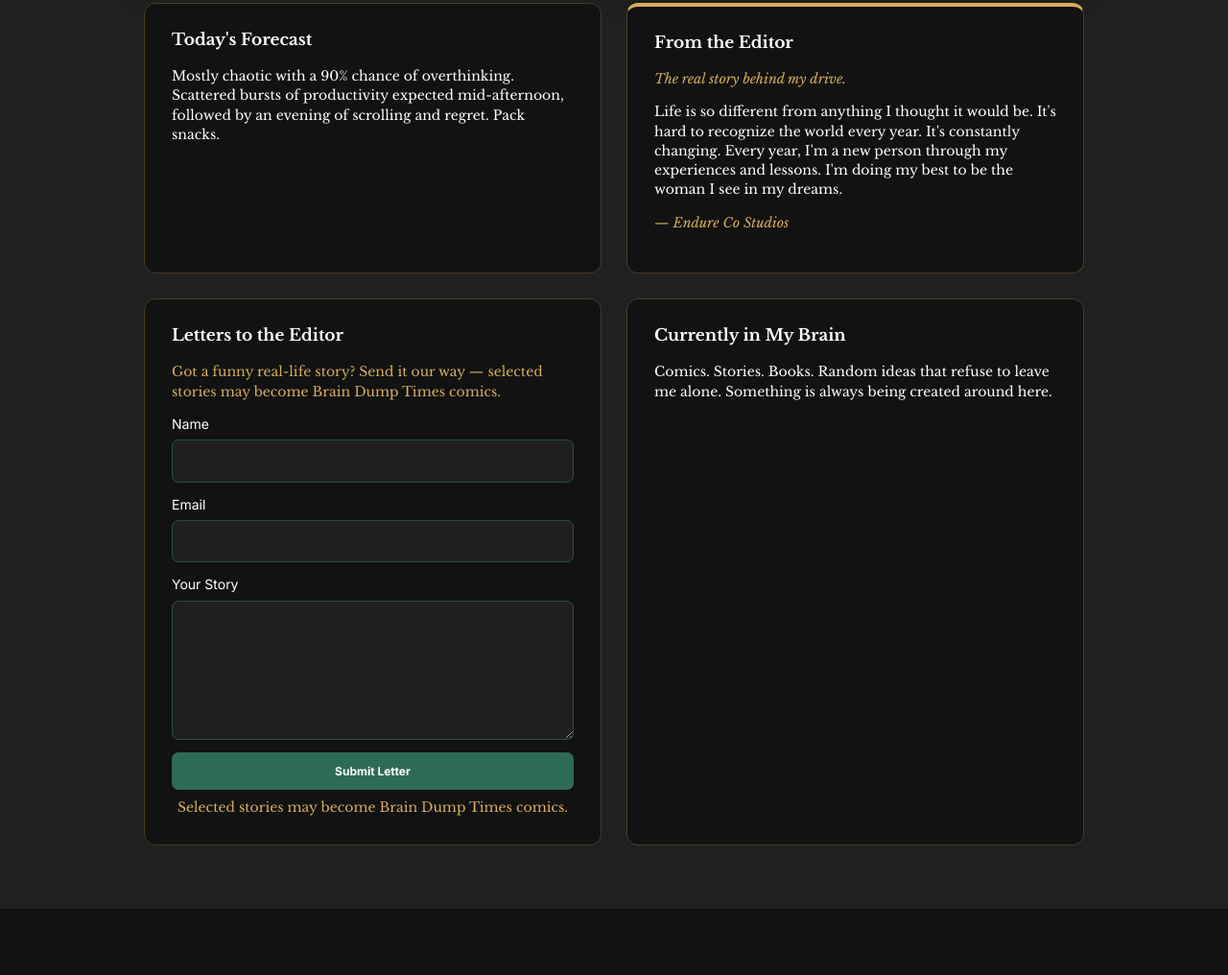
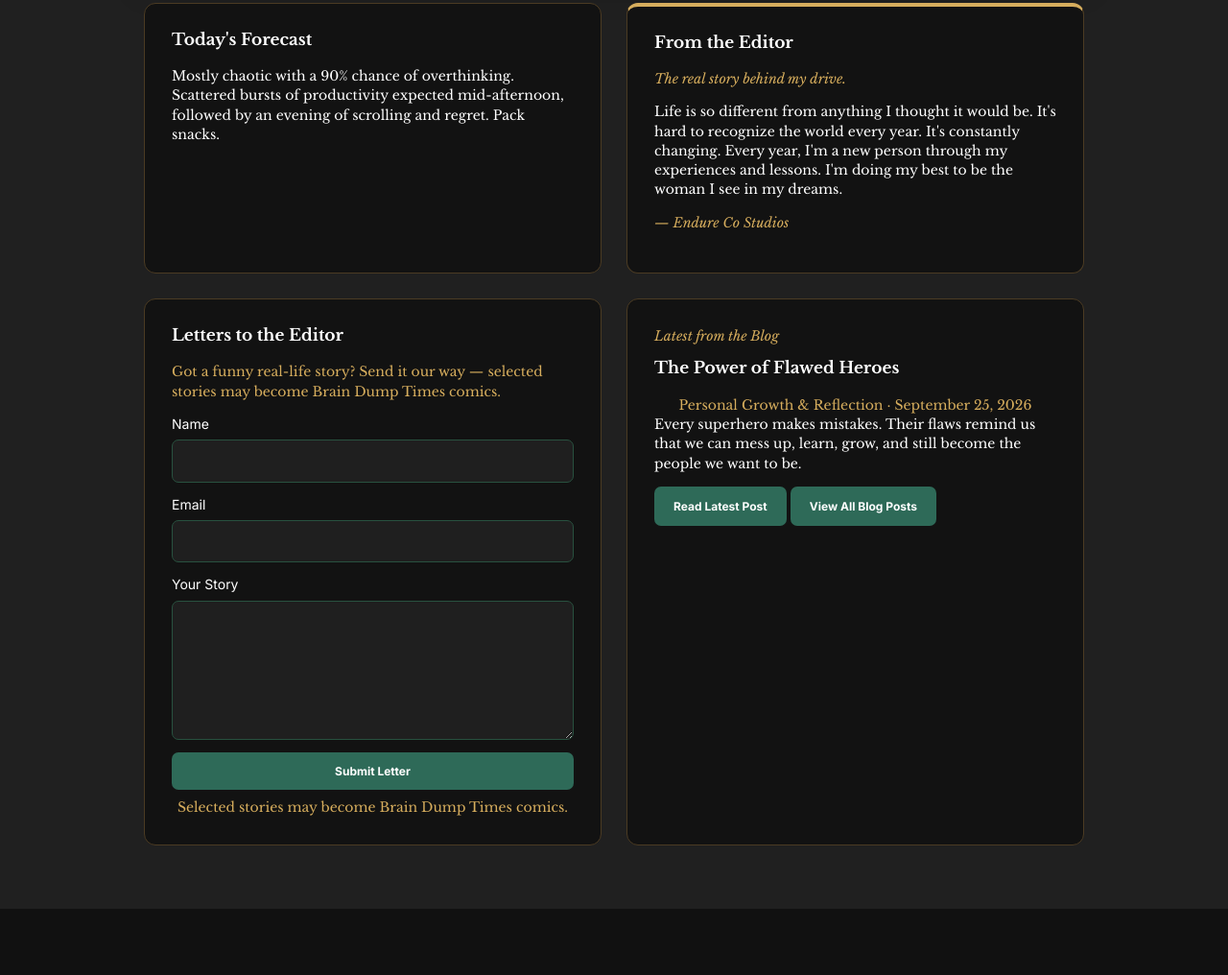
Before and after one commit to daishat/endure-co-studios-site, a plain HTML site: page index.html in a window 1280 px wide. Shown: the part 1321-2337 px from the top of the page at 96% size. Drawn offline with nearby package versions, Linux system fonts and the light colour scheme.

Commit message:
Update index.html
Add blog navigation and latest post preview

```diff
--- a/index.html
+++ b/index.html
@@ -19,6 +19,7 @@
       <a href="#home">Home</a>
       <a href="brain-dump-times.html">Brain Dump Times</a>
       <a href="#stories">Stories</a>
+     <a href="blog.html">Blog</a>
    <a href="#portfolio">Creative Services</a>
       <a href="#about">About</a>
       <a href="#contact">Contact</a>
@@ -93,11 +94,30 @@
         <p class="form-note">Selected stories may become Brain Dump Times comics.</p>
       </article>
 
-      <article class="info-card">
-        <h3>Currently in My Brain</h3>
-        <p>Comics. Stories. Books. Random ideas that refuse to leave me alone.
-Something is always being created around here.</p>
-      </article>
+     <article class="info-card">
+  <p class="gold-text italic">Latest from the Blog</p>
+
+  <h3>The Power of Flawed Heroes</h3>
+
+  <p class="form-note">
+    Personal Growth &amp; Reflection · September 25, 2026
+  </p>
+
+  <p>
+    Every superhero makes mistakes. Their flaws remind us that we can mess up,
+    learn, grow, and still become the people we want to be.
+  </p>
+
+  <div class="hero-actions">
+    <a class="btn primary" href="blog/the-power-of-flawed-heroes.html">
+      Read Latest Post
+    </a>
+
+    <a class="btn primary" href="blog.html">
+      View All Blog Posts
+    </a>
+  </div>
+</article>
     </div>
   </div>
 </section>
```
